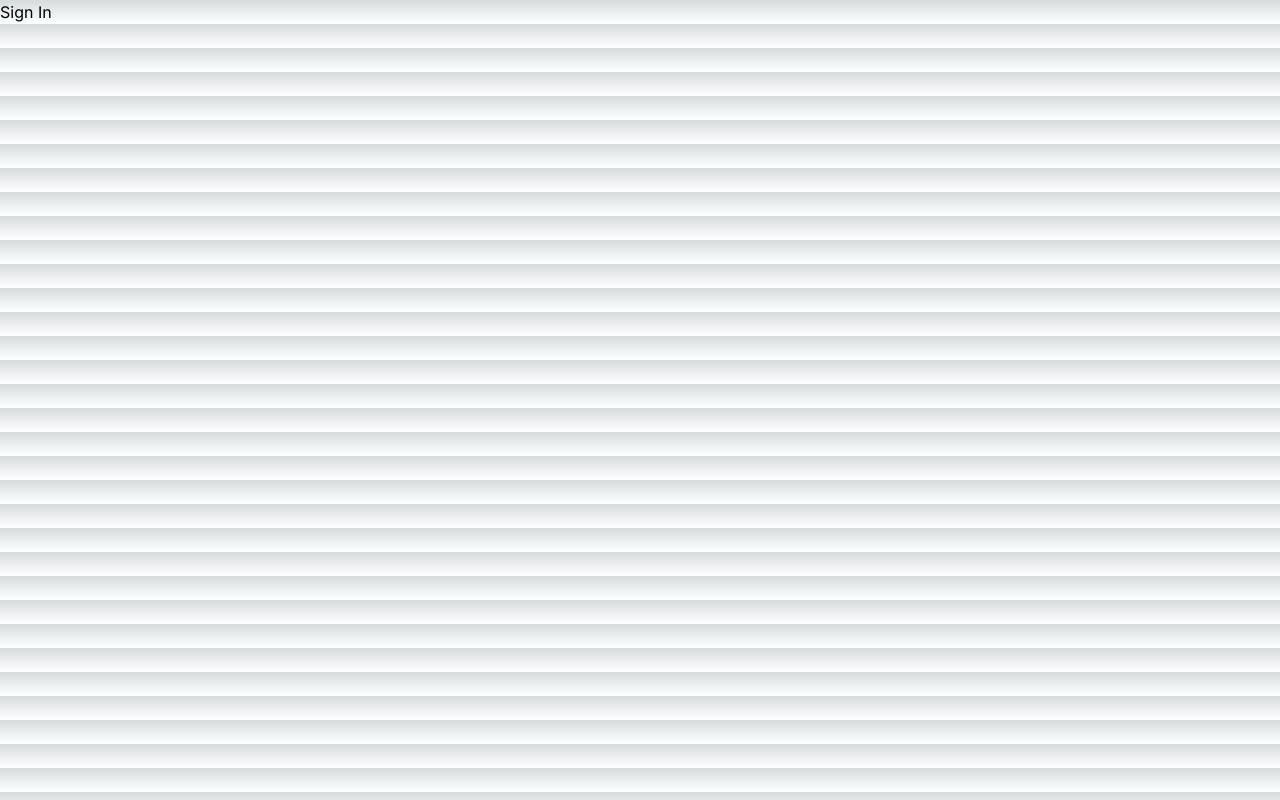
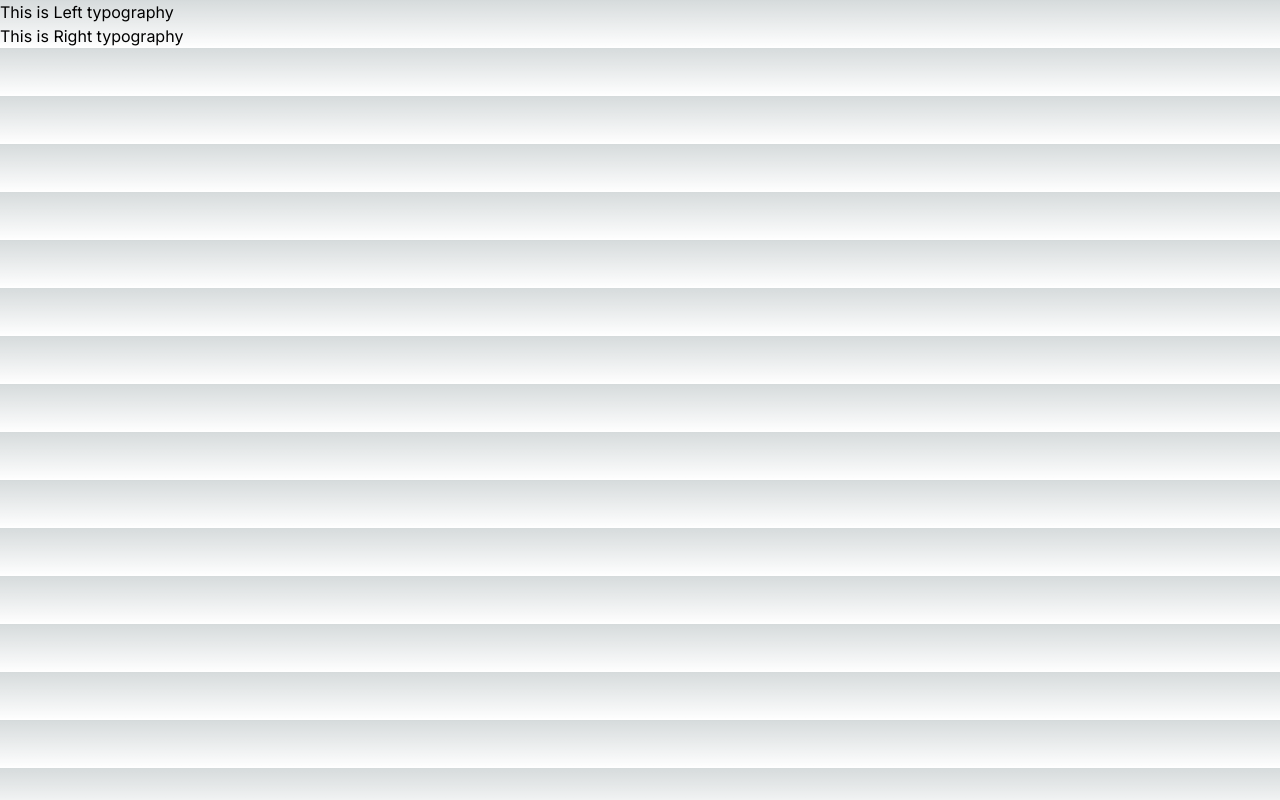
Before and after one commit to GodhuliVyas/AyushPortaldemo, a Next.js app: page /auth/signin in a window 1280 px wide. Built offline with nearby package versions, Linux system fonts and the light colour scheme.

Commit message:
initializingSignin

```diff
--- a/src/app/auth/signin/page.js
+++ b/src/app/auth/signin/page.js
@@ -1,7 +1,23 @@
-export default function SignIn() {
-    return (
-        <div>
-            <h1>Sign In</h1>
-        </div>
-    );
+// domain.com/auth/signin
+import Button from '@mui/material/Button';
+// add this in meta tag for responsiveness
+// <meta name="viewport" content="initial-scale=1, width=device-width" />
+
+
+
+function SignIn(){
+    return (<div className='Container'>
+        <LeftComponent/>
+        <RightComponent/>
+    </div>);
 }
+
+const RightComponent=()=>{
+    return <h1>This is Right typography</h1>
+}
+
+const LeftComponent=()=>{
+    return <h1>This is Left typography</h1>
+}
+
+export default SignIn;
```
Also changed, not shown: package.json (+7 -2 lines), src/app/auth/signup/page.js (+5 -2 lines), 1 other file (tests, documents, lock files or other folders).
